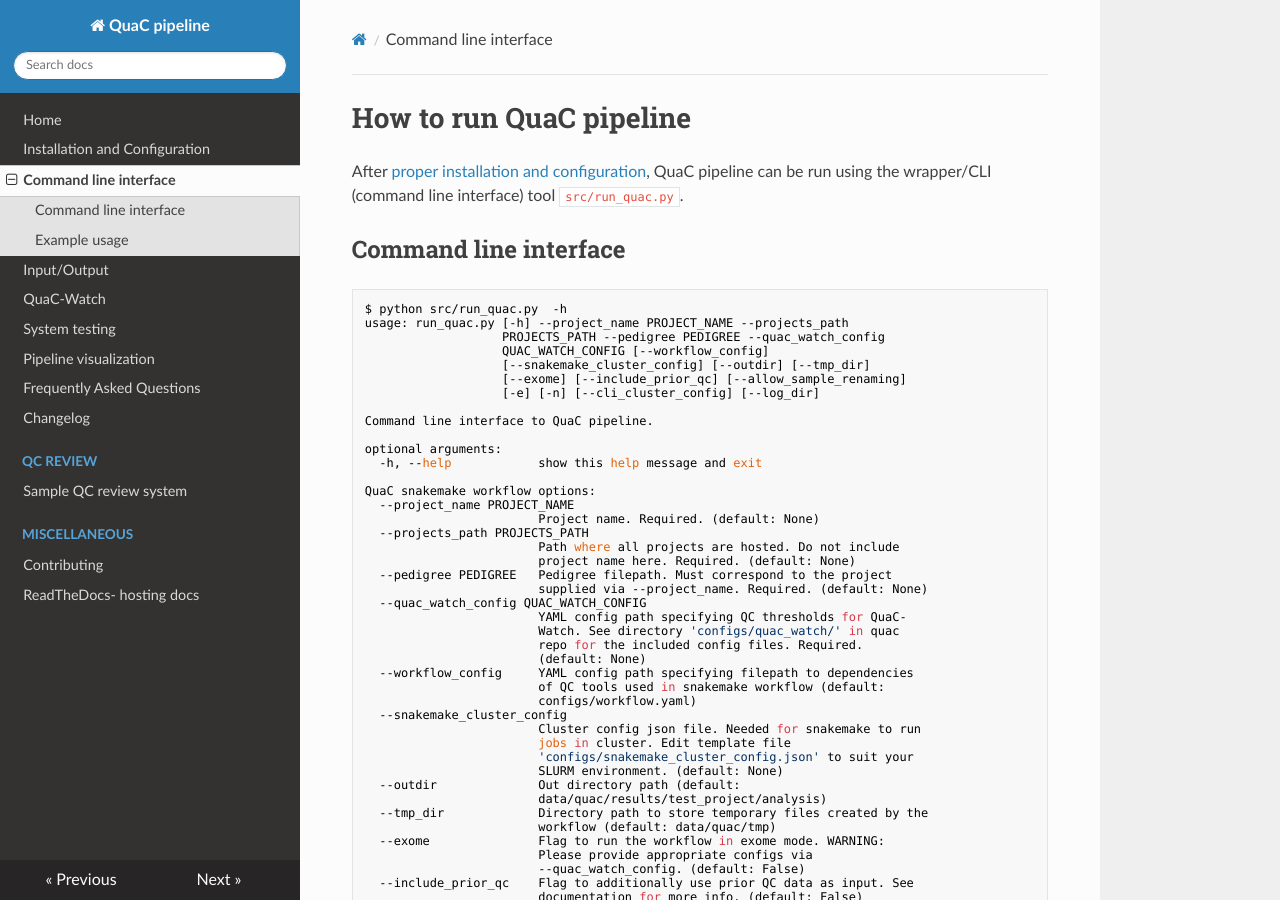
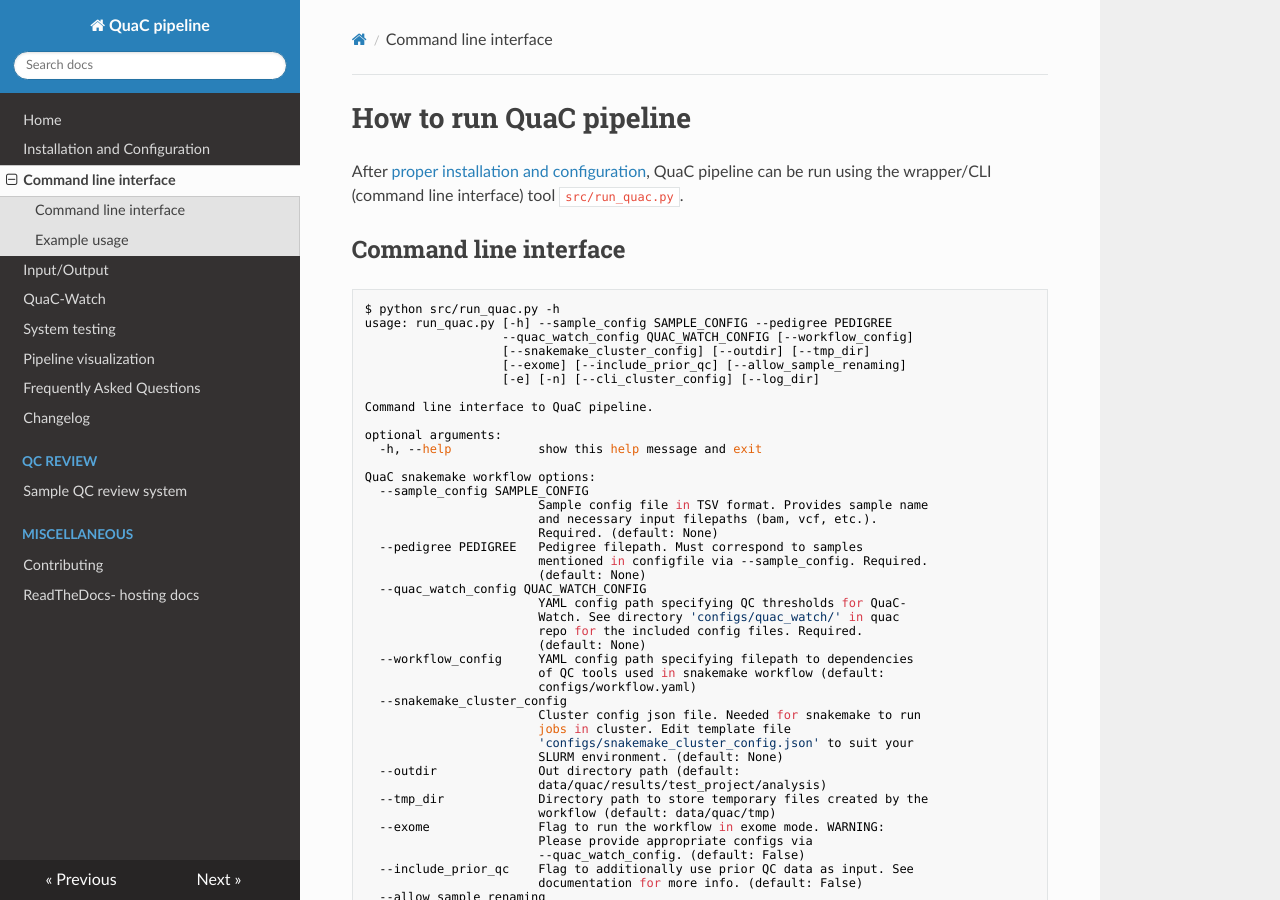
Before and after one commit to uab-cgds-worthey/quac, an MkDocs documentation site: the page built from docs/quac_cli.md, in a window 1280 px wide and 900 px high. Built offline with MkDocs 1.6.1, drawn with Linux system fonts in a browser that asks for light colours; nearby versions of some CDN libraries.

Commit message:
updates doc on cli help

````diff
--- a/docs/quac_cli.md
+++ b/docs/quac_cli.md
@@ -6,10 +6,9 @@ wrapper/CLI (command line interface) tool `src/run_quac.py`.
 ## Command line interface
 
 ```sh
-$ python src/run_quac.py  -h
-usage: run_quac.py [-h] --project_name PROJECT_NAME --projects_path
-                   PROJECTS_PATH --pedigree PEDIGREE --quac_watch_config
-                   QUAC_WATCH_CONFIG [--workflow_config]
+$ python src/run_quac.py -h
+usage: run_quac.py [-h] --sample_config SAMPLE_CONFIG --pedigree PEDIGREE
+                   --quac_watch_config QUAC_WATCH_CONFIG [--workflow_config]
                    [--snakemake_cluster_config] [--outdir] [--tmp_dir]
                    [--exome] [--include_prior_qc] [--allow_sample_renaming]
                    [-e] [-n] [--cli_cluster_config] [--log_dir]
@@ -20,13 +19,13 @@ optional arguments:
   -h, --help            show this help message and exit
 
 QuaC snakemake workflow options:
-  --project_name PROJECT_NAME
-                        Project name. Required. (default: None)
-  --projects_path PROJECTS_PATH
-                        Path where all projects are hosted. Do not include
-                        project name here. Required. (default: None)
-  --pedigree PEDIGREE   Pedigree filepath. Must correspond to the project
-                        supplied via --project_name. Required. (default: None)
+  --sample_config SAMPLE_CONFIG
+                        Sample config file in TSV format. Provides sample name
+                        and necessary input filepaths (bam, vcf, etc.).
+                        Required. (default: None)
+  --pedigree PEDIGREE   Pedigree filepath. Must correspond to samples
+                        mentioned in configfile via --sample_config. Required.
+                        (default: None)
   --quac_watch_config QUAC_WATCH_CONFIG
                         YAML config path specifying QC thresholds for QuaC-
                         Watch. See directory 'configs/quac_watch/' in quac
````
Also changed, not shown: 1 other file.
